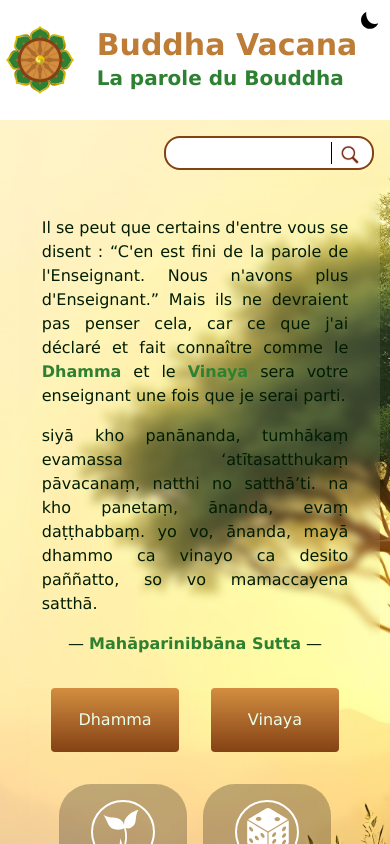
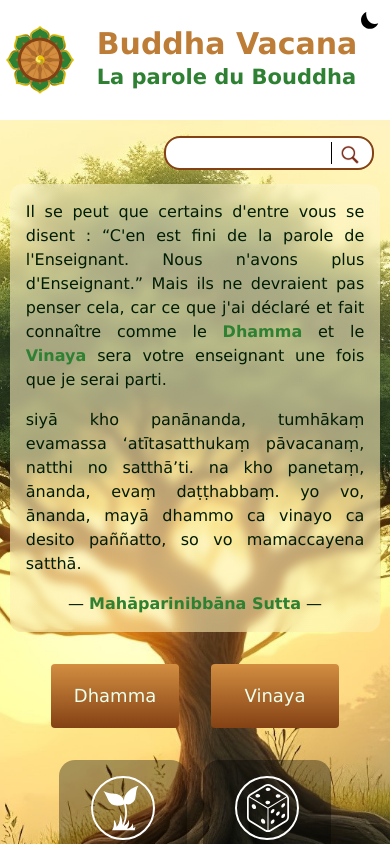
Before and after one commit to LaniakeanDev/buddha-vacana, a Next.js app: page / in a window 390 px wide. Shown: the top 844 px of the page. Built offline with nearby package versions, Linux system fonts and the light colour scheme.

Commit message:
pretty much complete

```diff
--- a/app/components/BVHero.tsx
+++ b/app/components/BVHero.tsx
@@ -5,17 +5,25 @@ import DiceIcon from '@/public/assets/svg/hero/random.svg';
 
 export default function BVHero() {
   return (
-    <section className="relative w-full h-[820px] 2xs:!h-[850px] xs:!h-[800px] md:h-[750px] lg:h-[700px]">
+    <section className="relative w-full h-[820px] 2xs:!h-[850px] xs:!h-[800px] md:!h-[750px] lg:!h-[700px]">
       <Image
-        className="object-cover z-0"
+        className="object-cover z-0 hidden md:!block"
         src="/assets/img/hero-bg.jpg"
+        alt="Arbre entouré de nature"
+        sizes="100vw"
+        fill
+      />
+      <Image
+        className="object-cover z-0 block md:!hidden"
+        src="/assets/img/hero-bg-sm.jpg"
         alt="Arbre entouré de nature"
         sizes="100vw"
         fill
       />
       <BVSearchbar className="absolute top-4 right-4" />
       <div className="relative w-[95%] xs:!w-[90%] z-10 m-auto md:ml-10 xl:ml-36 pt-16 sm:w-4/5 flex flex-col items-center md:items-start">
-        <div className="xs:!mt-4 sm:mt-0 p-4 2xs:!p-8 max-w-[472px] backdrop-blur-xs bg-[#fcf6ce]/10 xs:!mb-8 rounded-xl">
+        {/* <div className="xs:!mt-4 sm:mt-0 p-4 2xs:!p-8 max-w-[472px] backdrop-blur-xs bg-[#fcf6ce]/60 md:!bg-[#fcf6ce]/40 xl:!bg-[#fcf6ce]/20 2xl:!bg-[#fcf6ce]/0 mb-2 xs:!mb-8 rounded-xl"> */}
+        <div className="xs:!mt-4 sm:mt-0 !p-4 2xs:!p-8 max-w-[472px] backdrop-blur-xs bg-gradient-to-b from-[#fcf6ce]/60 to-[#feedaf]/60 xs:!to-[#ffedb8]/60 xl:!bg-[#fcf6ce]/20 2xl:!bg-[#fcf6ce]/0 mb-8 rounded-xl">
           <p className="text-justify !text-(--bvdarktext) mb-4">
             Il se peut que certains d'entre vous se disent : “C'en est fini de la parole de l'Enseignant. Nous n'avons
             plus d'Enseignant.” Mais ils ne devraient pas penser cela, car ce que j'ai déclaré et fait connaître comme
@@ -34,21 +42,21 @@ export default function BVHero() {
         <div className="w-full grid  place-items-center max-w-[472px]">
           <div className="flex flex-row gap-8 justify-center">
             <button className="primary-btn w-32 xs:!w-48">
-              <p className="!text-(--bvwhite)">Dhamma</p>
+              <p className="!text-(--bvwhite) text-lg xs:!text-2xl">Dhamma</p>
             </button>
             <button className="primary-btn w-32 xs:!w-48">
-              <p className="!text-(--bvwhite)">Vinaya</p>
+              <p className="!text-(--bvwhite) text-lg xs:!text-2xl">Vinaya</p>
             </button>
           </div>
         </div>
       </div>
       <div className="w-full grid place-items-center mt-8 sm:mt-16 md:mt-0 md:block">
-        <div className="w-fit flex flex-row gap-4 md:absolute md:bottom-4 md:right-10 xl:right-[20vw] 3xl:right-[30vw] z-10">
-          <button className="flex flex-col items-center bg-black/25 3xl:bg-black/35 rounded-4xl p-4 w-32 h-32">
+        <div className="w-fit flex flex-row gap-4 md:absolute md:bottom-4 md:right-10 xl:right-[10vw] 2xl:right-[15vw] 3xl:right-[20vw] z-10">
+          <button className="flex flex-col items-center bg-black/35 3xl:bg-black/35 rounded-2xl p-4 w-32 h-32">
             <NewContentIcon />
             <p className="!text-(--bvwhite) mt-2">Nouveautés</p>
           </button>
-          <button className="flex flex-col items-center bg-black/25 rounded-4xl p-4 w-32 h-32">
+          <button className="flex flex-col items-center bg-black/35 rounded-2xl p-4 w-32 h-32">
             <DiceIcon />
             <p className="!text-(--bvwhite) mt-2">Au hasard</p>
           </button>
--- a/app/components/header/BVHeader.tsx
+++ b/app/components/header/BVHeader.tsx
@@ -6,11 +6,11 @@ export default function BVHeader() {
   return (
     <header className="relative w-full h-30 sm:h-36 md:h-40 lg:h-48 bg-default grid place-items-center">
       <ThemeToggle className="absolute top-2 right-2 sm:top-4 sm:right-4" />
-      <div className="absolute top-0 left-0 h-full xs:!pl-2 sm:pl-4 grid place-items-center">
+      <div className="absolute top-0 left-0 h-full xs:!pl-2 sm:!pl-4 grid place-items-center">
         <BVSVGAsset
           SVGAsset={BVLogo}
           alt="Logo représentant une roue du Dhamma dans un lotus"
-          containerClassName="w-20 h-20 xs:!w-28 xs:!h-28 sm:w-32 sm:h-32"
+          containerClassName="w-20 h-20 xs:!w-28 xs:!h-28 sm:!w-32 sm:!h-32"
         />
       </div>
       <h1 className="translate-x-8 xs:!translate-x-12 lg:translate-x-0">
@@ -19,7 +19,7 @@ export default function BVHeader() {
           Buddha Vacana
         </p>
         {/* <p className="sm:text-[25.25px] md:text-[33.75px] lg:text-[42px] font-bold  !text-(--maintitle-fr)">La parole du Bouddha</p> */}
-        <p className="text-[17px] 2xs:!text-[20px] xs:!text-[25.25px] sm:!text-[33.75px] lg:!text-[42px] font-bold  !text-(--maintitle-fr)">
+        <p className="text-[16.75px] 2xs:!text-[21px] xs:!text-[25.25px] sm:!text-[33.75px] lg:!text-[42px] font-bold  !text-(--maintitle-fr)">
           La parole du Bouddha
         </p>
       </h1>
```
Also changed, not shown: public/assets/img/hero-bg-sm.jpg (added), public/assets/svg/hero/random.svg.
